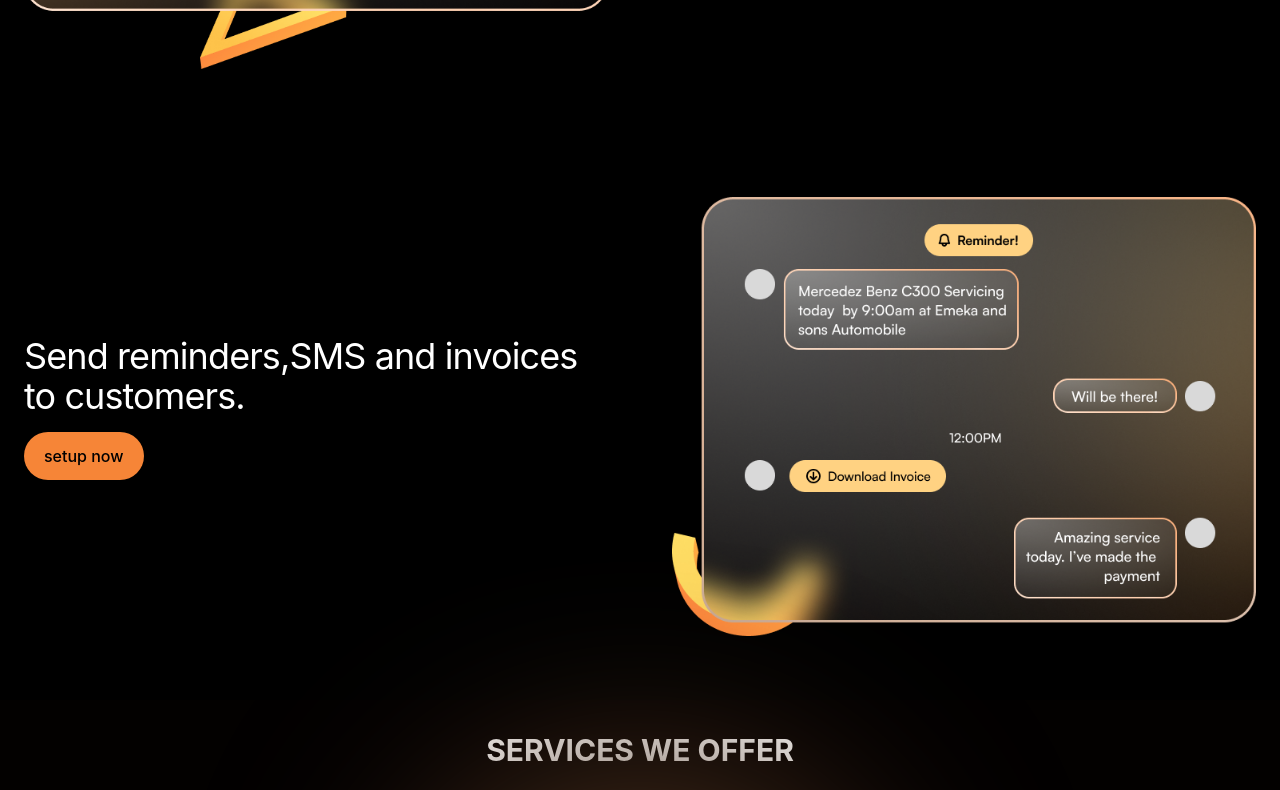
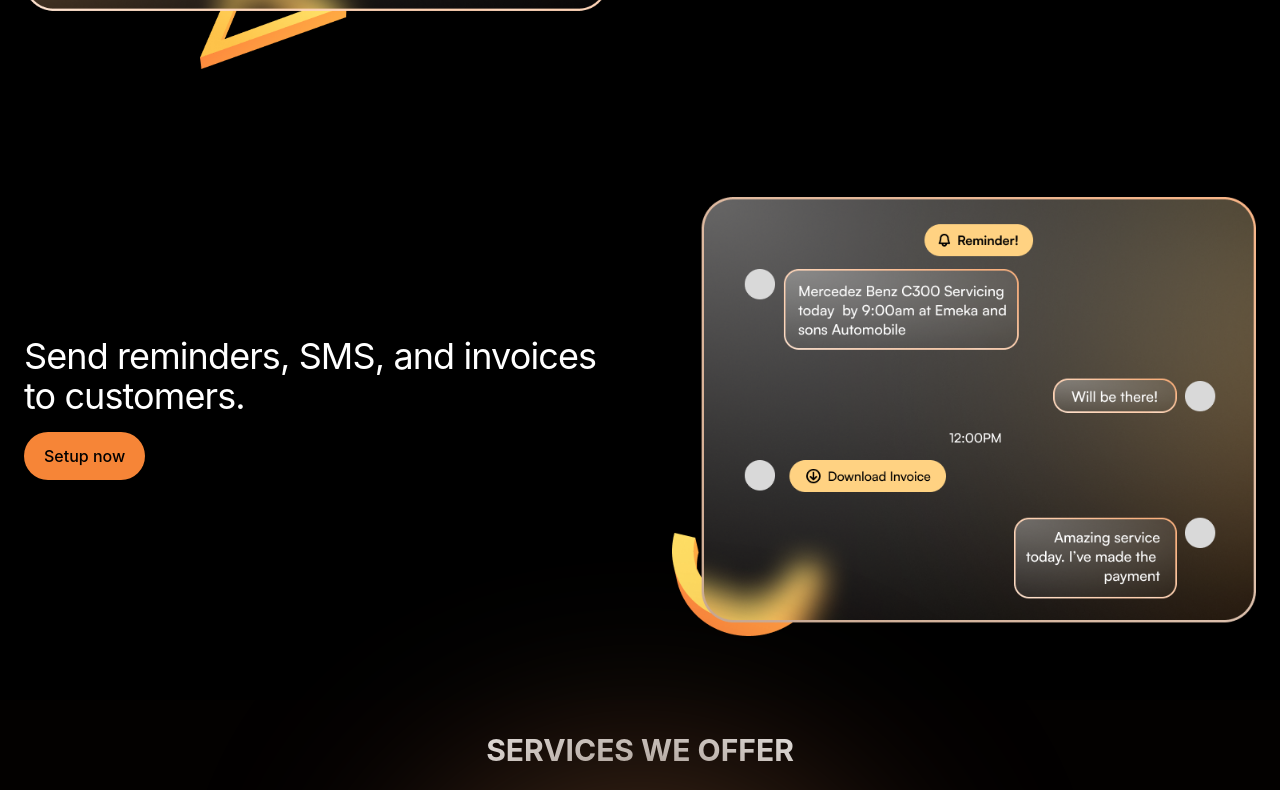
Before and after one commit to denzubechi/mechdly, a React (Create React App) app: page / in a window 1280 px wide. Shown: the part 1040-1830 px from the top of the page. Built offline with nearby package versions, Linux system fonts and the light colour scheme.

Commit message:
fix/footer

```diff
--- a/src/components/landing_page_components/CTA.tsx
+++ b/src/components/landing_page_components/CTA.tsx
@@ -1,14 +1,16 @@
 import CTAIMG from '../../assets/img/cta.png';
 import CTAIMG2 from '../../assets/img/reminder.png';
+
 const CTA = () => {
   return (
     <div>
-      <div className="bg-black">
-        <div className="gap-8 items-center py-8 px-4 mx-auto max-w-screen-xl xl:gap-16 md:grid md:grid-cols-2 sm:py-16 lg:px-6">
+      <div className="relative bg-black">
+        {/* Fill effect for the first CTA */}
+       <div className="gap-8 items-center py-8 px-4 mx-auto max-w-screen-xl xl:gap-16 md:grid md:grid-cols-2 sm:py-16 lg:px-6 relative">
           <img className="w-full dark:hidden" src={CTAIMG} alt="dashboard image" />
           <img className="w-full hidden dark:block" src={CTAIMG} alt="dashboard image" />
           <div className="mt-4 md:mt-0">
-            <h2 className="mb-4 tracking-tight leading-none  text-3xl lg:text-4xl  text-white">
+            <h2 className="mb-4 tracking-tight leading-none text-3xl lg:text-4xl text-white">
               Let your customers know what time is available in a day!
             </h2>
             <div className="flex">
@@ -21,16 +23,17 @@ const CTA = () => {
           </div>
         </div>
 
+        {/* Fill effect for the second CTA, hidden on smaller screens */}
 
-        <div className="gap-8 items-center py-8 px-4 mx-auto max-w-screen-xl xl:gap-16 md:grid md:grid-cols-2 sm:py-16 lg:px-6">
+        <div className="gap-8 items-center py-8 px-4 mx-auto max-w-screen-xl xl:gap-16 md:grid md:grid-cols-2 sm:py-16 lg:px-6 relative">
           <div className="mt-4 md:mt-0 order-2 md:order-1">
-            <h2 className="mb-4 tracking-tight leading-none text-3xl lg:text-4xl  text-white">
-            Send reminders,SMS and invoices to customers.
+            <h2 className="mb-4 tracking-tight leading-none text-3xl lg:text-4xl text-white">
+              Send reminders, SMS, and invoices to customers.
             </h2>
             <div className="flex my-0 sm:my-4">
               <div className="">
-                <a href="#" className="inline-flex sitems-center justify-center px-5 py-3  text-base font-medium text-center text-black rounded-full font-bold bg-primary-700 hover:bg-[#F68537] focus:ring-4 bg-[#F68537]">
-                  setup now
+                <a href="#" className="inline-flex items-center justify-center px-5 py-3 text-base font-medium text-center text-black rounded-full font-bold bg-primary-700 hover:bg-[#F68537] focus:ring-4 bg-[#F68537]">
+                  Setup now
                 </a>
               </div>
             </div>
--- a/src/components/landing_page_components/Footer.tsx
+++ b/src/components/landing_page_components/Footer.tsx
@@ -116,32 +116,32 @@ const Footer = () => {
                       </div>
                   </form>
               </div>
-              <div className="flex-1 mt-10 space-y-6 items-center justify-between sm:flex md:space-y-0 md:mt-0">
+             <div className="flex flex-col-reverse md:flex-row md:justify-end">
+          <div className="flex-1 md:flex md:justify-end space-y-6 md:space-x-12 md:space-y-0">
             {
                 footerNavs.map((item, idx) => (
-                          <ul
-                              className="space-y-4"
-                              key={idx}
-                          >
+                  <div className="flex-1" key={idx}>
                     <h4 className="text-white text-xl font-medium">
-                                  { item.label }
+                      {item.label}
                     </h4>
+                    <ul className="mt-4 space-y-2">
                       {
-                                  item.items.map(((el, idx) => (
+                        item.items.map((el, idx) => (
                           <li key={idx}>
                             <a
                               href={el.href}
-                                              className="hover:underline text-gray-300 hover:text-[F68537]"
-
+                              className="hover:underline text-gray-300 hover:text-[#F68537]"
                             >
-                                              { el.name }
+                              {el.name}
                             </a>
                           </li>
-                                  )))
+                        ))
                       }
                     </ul>
+                  </div>
                 ))
               }
+            </div>
           </div>
           </div>
           <div className="mt-8 py-6  items-center justify-between sm:flex">
--- a/src/components/landing_page_components/Header.tsx
+++ b/src/components/landing_page_components/Header.tsx
@@ -80,9 +80,7 @@ export default () => {
                     </div>
                 </section>
             </div>
-
-            {/* Fill effect at the extreme right end */}
-            <div className="absolute right-[-100px] top-[30px] h-80  lg:h-96 lg:w-46 bg-[#F68537] rounded-full blur-[100px] z-0"></div>
+            <span className="blur-header"></span>
         </div>
     );
 };
--- a/src/components/landing_page_components/Hero.tsx
+++ b/src/components/landing_page_components/Hero.tsx
@@ -21,7 +21,7 @@ const Hero: React.FC = () => {
         </div>
         <div className="relative hidden lg:flex lg:col-span-5 items-end">
           <img src={HeroImg} alt="mockup" className="w-full h-auto" />
-          <span className="blur-header"></span>
+
         </div>
       </div>
 
```
Lines whose indentation alone changed are shown as unchanged.
